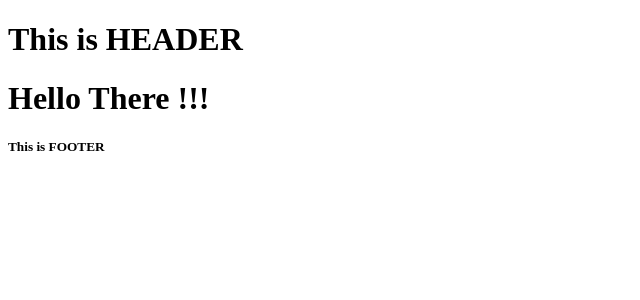
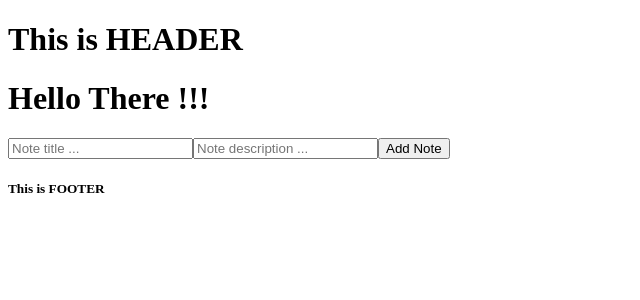
Before and after one commit to OmarMohmdSuleiman/myNotes, a React (Vite) app: page / in a window 1280 px wide. Shown: the top 300 px of the page, without its empty margins (0-640 px from the left). Built offline with nearby package versions, Linux system fonts and the light colour scheme.

Commit message:
Add form tag in Form.jsx then import it to the App.jsx to be displayed

```diff
--- a/src/components/App.jsx
+++ b/src/components/App.jsx
@@ -1,11 +1,13 @@
 import React from "react";
 import Header from "./Header";
 import Footer from "./Footer";
+import Form from "./Form";
 
 function App(){
 
     return (<div><Header />
     <h1>Hello There !!!</h1>
+    <Form />
     <Footer />
     </div>);
 }
--- a/src/components/Form.jsx
+++ b/src/components/Form.jsx
@@ -0,0 +1,15 @@
+import React from "react";
+
+function Form(){
+    return (
+        <div>
+            <form>
+                <input placeholder="Note title ..."></input>
+                <input placeholder="Note description ..."></input>
+                <button>Add Note</button>
+            </form>
+        </div>
+    );
+}
+
+export default Form;
```
